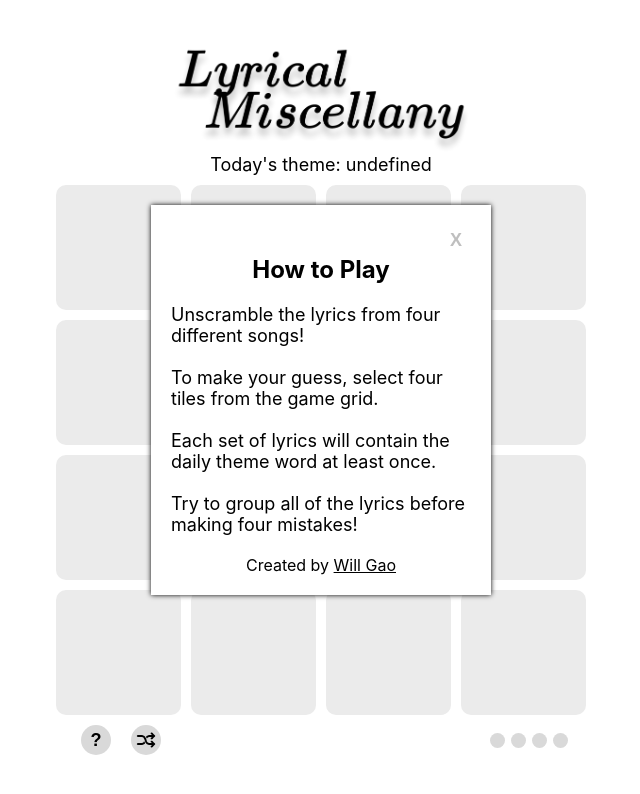
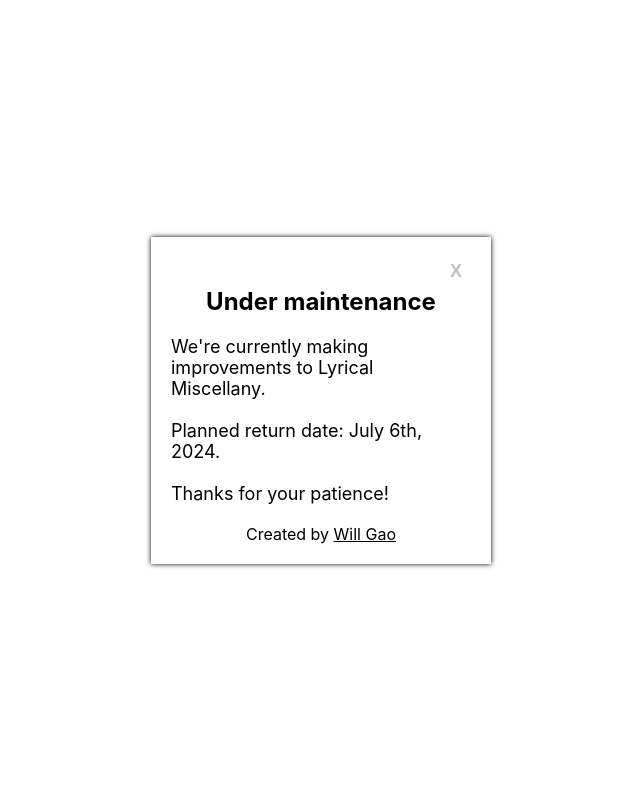
Before and after one commit to willgao23/lyrical-miscellany, a React (Create React App) app: page / in a window 1280 px wide. Shown: the top 794 px of the page, without its empty margins (319-959 px from the left). Built offline with nearby package versions, Linux system fonts and the light colour scheme; no server answers.

Commit message:
Add under maintenance feature toggle

```diff
--- a/src/components/App.tsx
+++ b/src/components/App.tsx
@@ -24,6 +24,7 @@
   const [syncHistory, setSyncHistory] = useState(false);
   const [historyIsSynched, setHistoryIsSynched] = useState(false);
   const [shouldShuffle, setShouldShuffle] = useState(false);
+  const [underMaintenance, setUnderMaintenance] = useState(true);
 
   useEffect(() => {
     const dateObject = new Date();
@@ -200,6 +201,24 @@
     }
   }, [correctGuesses, gameState]);
 
+  if (underMaintenance) {
+    return (
+    <div className="app">
+      <Header theme={gameState?.["theme"]} />
+      <div className="modalContainer">
+        <Modal
+          titleText={"Under maintenance"}
+          bodyText={`We're currently making improvements to Lyrical Miscellany.\n\n  Planned return date: July 6th, 2024.\n\n  Thanks for your patience!`}
+          isShareButtonModal={false}
+          modalExitFunction={() => {}}
+          date={gameState?.["date"]}
+          theme={gameState?.["theme"]}
+          setShowAlert={setShowAlert}
+          setAlertText={setAlertText}
+        />
+      </div>
+    </div>);
+  } else {
     return (
       <>
         {showAlert && (
@@ -278,6 +297,7 @@
         </div>
       </>
     );
+  }
 };
 
 export default App;
```
Lines whose indentation alone changed are shown as unchanged.
